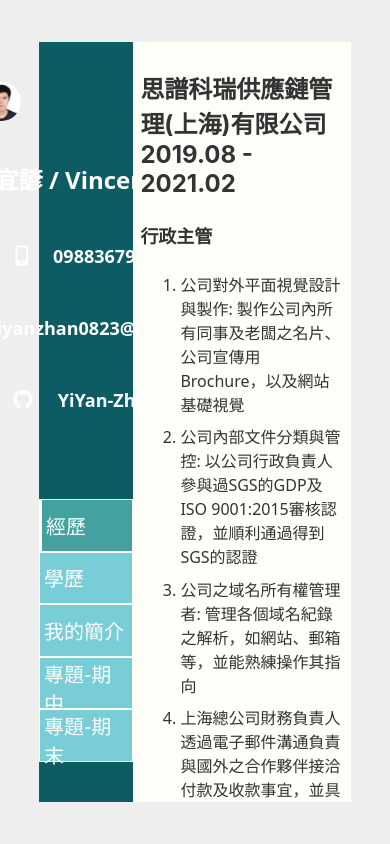
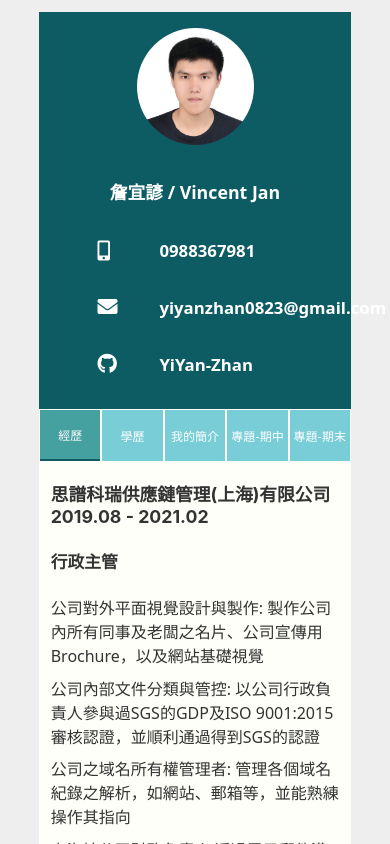
Before and after one commit to YiYan-Zhan/Resume, a React (Create React App) app: page / in a window 390 px wide. Shown: the top 844 px of the page. Built offline with nearby package versions, Linux system fonts and the light colour scheme.

Commit message:
RWD revised

```diff
--- a/src/App.css
+++ b/src/App.css
@@ -6,28 +6,25 @@
   --teal: #247b7b;
 }
 
-h1 {
-  font-size: 32px;
+h1,
+.h1 {
+  font-size: calc(1rem + 1.25vw);
 }
-
-h2 {
-  font-size: 28px;
+h2,
+.h2 {
+  font-size: calc(1rem + 0.85vw);
 }
-
-h3 {
-  font-size: 24px;
+h3,
+.h3 {
+  font-size: calc(1rem + 0.45vw);
 }
-
-h4 {
-  font-size: 18px;
+h4,
+.h4 {
+  font-size: calc(1rem + 0.2vw);
 }
-
-h5 {
-  font-size: 16px;
-}
-
-p {
-  font-size: 14px;
+p,
+span {
+  font-size: 1rem;
 }
 body {
   color: #333;
@@ -36,6 +33,13 @@ body {
   display: flex;
   justify-content: center;
   align-items: center;
+  /* padding: 5vw; */
+}
+@media screen and (max-width: 768px) {
+  body {
+    padding: 3vw;
+    height: 100%;
+  }
 }
 
 /* 主要畫面 */
@@ -47,6 +51,12 @@ main {
   height: 90vh;
   display: flex;
 }
+@media screen and (max-width: 768px) {
+  main {
+    flex-direction: column;
+    /* margin-bottom: 5vh; */
+  }
+}
 /* 左側 */
 .left-info {
   width: 30%;
@@ -54,9 +64,15 @@ main {
   display: flex;
   flex-direction: column;
   align-items: center;
-  justify-content: space-around;
+  /* justify-content: space-around; */
   color: white;
   font-family: 'noto sans';
+}
+@media screen and (max-width: 768px) {
+  .left-info {
+    width: 100%;
+    justify-content: space-between;
+  }
 }
 .avatar {
   width: 10vw;
@@ -65,6 +81,13 @@ main {
   border-radius: 50%;
   overflow: hidden;
   flex-shrink: 0;
+}
+@media screen and (max-width: 768px) {
+  .avatar {
+    /* margin: 0; */
+    width: 30vw;
+    height: 30vw;
+  }
 }
 .avatar img {
   width: 100%;
@@ -81,8 +104,15 @@ main {
   justify-content: center;
   padding: 0;
 }
+@media screen and (max-width: 768px) {
+  .menu {
+    margin: 0;
+    flex-direction: row;
+  }
+}
 .menu li {
   border: 0.5px solid var(--baby-powder);
+  width: 100%;
   height: 6vh;
 }
 .menu li button {
@@ -98,15 +128,33 @@ main {
   text-align: start;
   padding-left: 1vw;
 }
-
+@media screen and (max-width: 768px) {
+  .menu li button {
+    /* font-size: calc(1rem + 0.2vw); */
+    font-size: 12px;
+    text-align: center;
+    padding: 0;
+  }
+}
 .menu li button.active {
   background: var(--cadet-blue);
   border-left: 0.6vw solid var(--baby-powder);
 }
+@media screen and (max-width: 768px) {
+  .menu li button.active {
+    border-left: none;
+    border-bottom: 0.6vw solid var(--midnight-green);
+  }
+}
 .mine {
   display: flex;
   flex-direction: column;
-  align-content: center;
+  align-items: center;
+}
+@media screen and (max-width: 768px) {
+  .mine {
+    justify-content: center;
+  }
 }
 .mine .info {
   display: flex;
@@ -120,10 +168,27 @@ main {
 .info h4 {
   padding-left: 25px;
 }
+@media screen and (max-width: 768px) {
+  .info {
+    width: 50vw;
+  }
+  .info h4 {
+    margin: 2vh;
+  }
+  .info i {
+    width: 20px;
+    height: 20px;
+  }
+}
 .personal-info {
   display: flex;
   flex-direction: column;
   align-items: center;
+}
+@media screen and (max-width: 768px) {
+  .personal-info {
+    margin-bottom: 2vh;
+  }
 }
 /* 右側 */
 .right-content {
@@ -131,6 +196,12 @@ main {
   background: var(--baby-powder);
   /* border: 1px solid red; */
   padding: 1vw;
+}
+@media screen and (max-width: 768px) {
+  .right-content {
+    width: 100%;
+    padding: 0;
+  }
 }
 .right-content .content {
   /* border: 1px solid blue; */
@@ -160,6 +231,11 @@ ol li {
   height: 100%;
   padding: 0 1vw 0 1vw;
 }
+@media screen and (max-width: 768px) {
+  .experience {
+    padding: 0 3vw 0 3vw;
+  }
+}
 .education .school-info {
   display: flex;
   flex-direction: row;
@@ -170,10 +246,19 @@ ol li {
   height: 3vw;
   overflow: hidden;
 }
+@media screen and (max-width: 768px) {
+  .education {
+    padding: 0 2vw 0 2vw;
+  }
+  .education .school-icon {
+    width: 12vw;
+    height: 12vw;
+  }
+}
 .school-icon img {
   width: 100%;
   height: 100%;
-  object-fit: cover;
+  object-fit: contain;
 }
 .education .summary {
   padding-left: 3vw;
@@ -192,6 +277,12 @@ p {
 .middle-img {
   overflow: hidden;
 }
+@media screen and (max-width: 768px) {
+  .middle-img {
+    width: 80vw;
+    /* height: 58vh; */
+  }
+}
 .middle-img img {
   width: 100%;
   height: 100%;
@@ -200,8 +291,50 @@ p {
 .end-img {
   overflow: hidden;
 }
+
 .end-img img {
   width: 100%;
   height: 100%;
   object-fit: cover;
 }
+
+@media screen and (max-width: 768px) {
+  .end-img {
+    width: 100%;
+
+    margin: 0;
+    align-self: flex-start;
+  }
+}
+@media screen and (max-width: 768px) {
+  .middle-part {
+    padding: 0 2vw 0 2vw;
+  }
+  .project-common {
+    padding: 0 2vw 0 2vw;
+  }
+  .final-part {
+    align-items: center;
+    padding: 0 2vw 0 2vw;
+  }
+  .final-part p {
+    display: flex;
+    flex-direction: column;
+    justify-content: center;
+    /* align-items: center; */
+  }
+}
+@media screen and (max-width: 768px) {
+  ol {
+    padding: 0;
+  }
+  li {
+    display: flex;
+    flex-direction: column;
+    /* justify-content: center;
+    align-items: center; */
+  }
+  .middle-part li {
+    align-items: center;
+  }
+}
--- a/src/components/ProjectCommon.js
+++ b/src/components/ProjectCommon.js
@@ -2,7 +2,7 @@ import React from 'react'
 
 function ProjectCommon(props) {
   let content = (
-    <div>
+    <div className="project-common">
       <h2>資策會培訓專題-Elfin音樂餐廳</h2>
       <h3>緣由</h3>
       <p>
--- a/src/components/ProjectEnd.js
+++ b/src/components/ProjectEnd.js
@@ -6,8 +6,8 @@ function ProjectEnd(props) {
   return (
     <>
       <ProjectCommon />
-      <h4>期末-專題前台</h4>
       <div class="final-part">
+        <h4>期末-專題前台</h4>
         <p>
           本人期末前台負責之事項為首頁
           <br />
--- a/src/components/ProjectMid.js
+++ b/src/components/ProjectMid.js
@@ -5,8 +5,8 @@ function ProjectMid(props) {
   return (
     <>
       <ProjectCommon />
-      <h4>期中-專題後台</h4>
       <div className="middle-part">
+        <h4>期中-專題後台</h4>
         <p>
           本人期中所負責之部分為登入介面、員工管理。
           <br />
```
